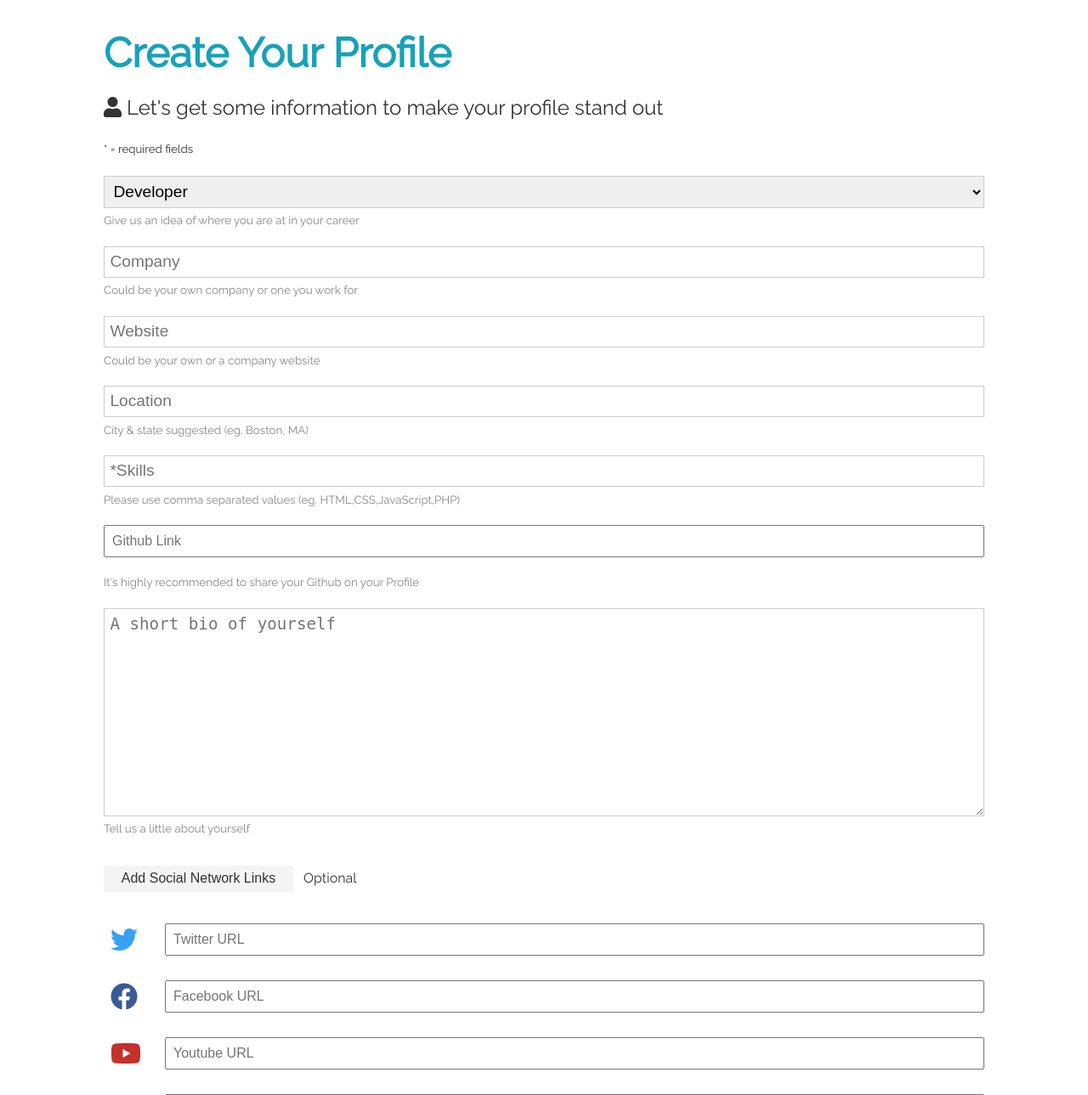
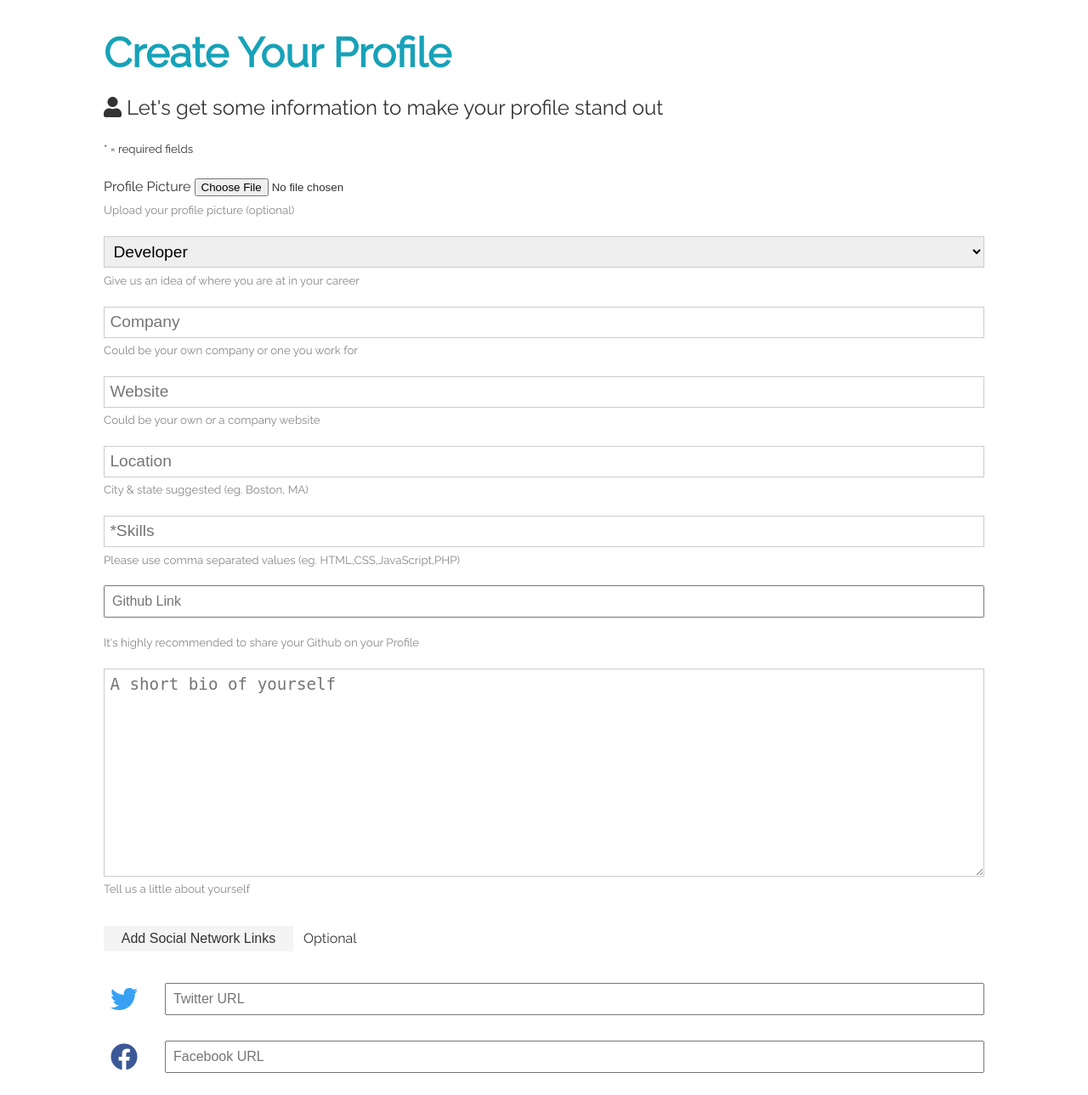
Before and after one commit to Sakayaaa/django-front-ready, a Django app: page /accounts/createprofile/ in a window 1280 px wide. Shown: the part 62-1351 px from the top of the page at 85% size. Run offline with Django 5.2, Linux system fonts and the light colour scheme; the visitor is signed in with stand-in values (Sample User, id 1); some libraries are stand-ins or nearby versions.

Commit message:
Changes to be committed: 	modified:   accounts/__pycache__/forms.cpython-313.pyc 	modified:   accounts/__pycache__/views.cpython-313.pyc 	modified:   accounts/forms.py 	modified:   accounts/templates/accounts/createprofile.html 	modified:   accounts/views.py 	new file:   media/pfps/jpeg444.jpg

```diff
--- a/accounts/forms.py
+++ b/accounts/forms.py
@@ -69,6 +69,7 @@ class UserProfileForm(forms.ModelForm):
             'youtube': forms.URLInput(attrs={'placeholder': "Youtube URL"}),
             'linkedin': forms.URLInput(attrs={'placeholder': "Linkedin URL"}),
             'instagram': forms.URLInput(attrs={'placeholder': "Instagram URL"}),
+            'pfp': forms.ClearableFileInput(attrs={'class':'form-control'}),
         }
 
     # To set the default-showing value for 'professional_status' field
--- a/accounts/templates/accounts/createprofile.html
+++ b/accounts/templates/accounts/createprofile.html
@@ -9,8 +9,13 @@
     profile stand out
   </p>
   <small>* = required fields</small>
-      <form class="form" action="" method="POST">
+  <form class="form" action="" method="POST" enctype="multipart/form-data">
     {% csrf_token %}
+        <div class="form-group">
+          <label for="id_profile_image">Profile Picture</label>
+          {{form.pfp}}
+          <small class="form-text">Upload your profile picture (optional)</small>
+        </div>
     <div class="form-group">
           {{form.professional_status}}
           <small class="form-text"
@@ -83,7 +88,7 @@
           {{form.instagram}}
         </div>
         <input type="submit" class="btn btn-primary my-1" />
-        <a class="btn btn-light my-1" href="dashboard.html">Go Back</a>
+        <a class="btn btn-light my-1" href="{% url "dashboard" %}">Go Back</a>
       </form>
     </section>
 {% endblock %}
--- a/accounts/views.py
+++ b/accounts/views.py
@@ -43,7 +43,7 @@ def createprofile(request):
         user_profile = None
 
     if request.method == 'POST':
-        form = UserProfileForm(request.POST, instance=user_profile)
+        form = UserProfileForm(request.POST, request.FILES, instance=user_profile)
         if form.is_valid():
             profile = form.save(commit=False)
             profile.user = user
```
Also changed, not shown: media/pfps/jpeg444.jpg (added). Lines whose indentation alone changed are shown as unchanged.
